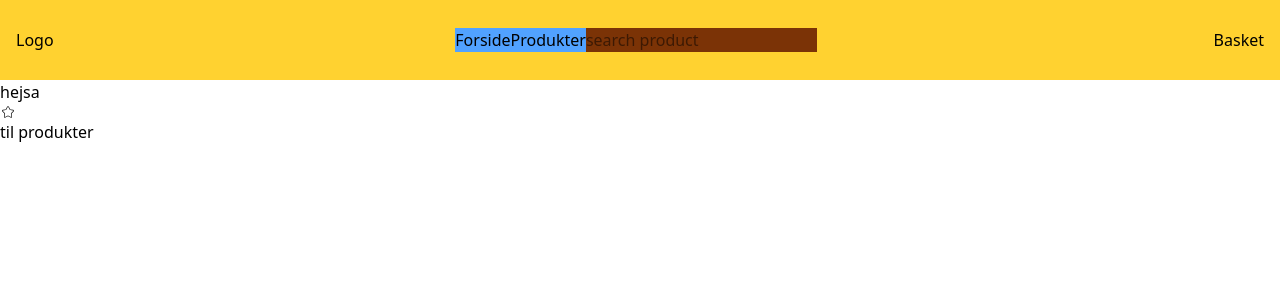
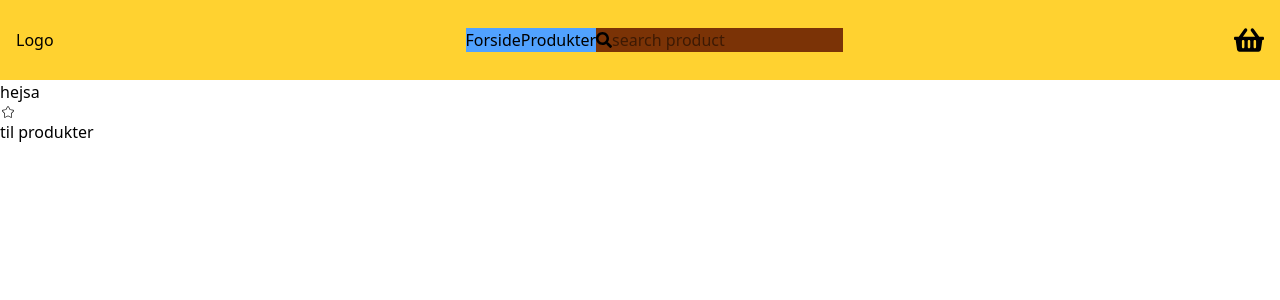
Before and after one commit to HeyChaddie/simpel-shop, a Next.js app in the folder my-app/: page / in a window 1280 px wide. Shown: the top 300 px of the page. Built offline with nearby package versions, Linux system fonts and the light colour scheme.

Commit message:
added details

```diff
--- a/my-app/src/app/components/Navigation.jsx
+++ b/my-app/src/app/components/Navigation.jsx
@@ -1,5 +1,8 @@
 import Link from "next/link";
 import Form from "next/form";
+
+import { FaShoppingBasket } from "react-icons/fa";
+import { FaSearch } from "react-icons/fa";
 
 const Navigation = () => {
   return (
@@ -9,11 +12,15 @@ const Navigation = () => {
         <Link href="/">Forside</Link>
         <Link href="/produkter">Produkter</Link>
         <Form className="flex flex-row bg-amber-900">
-          <button></button>
+          <button type="submit" href="/produkter">
+            <FaSearch />
+          </button>
           <input type="search" name="query" placeholder="search product"></input>
         </Form>
       </div>
-      <Link href="/">Basket</Link>
+      <Link href="/">
+        <FaShoppingBasket size={30} />
+      </Link>
     </div>
   );
 };
```
